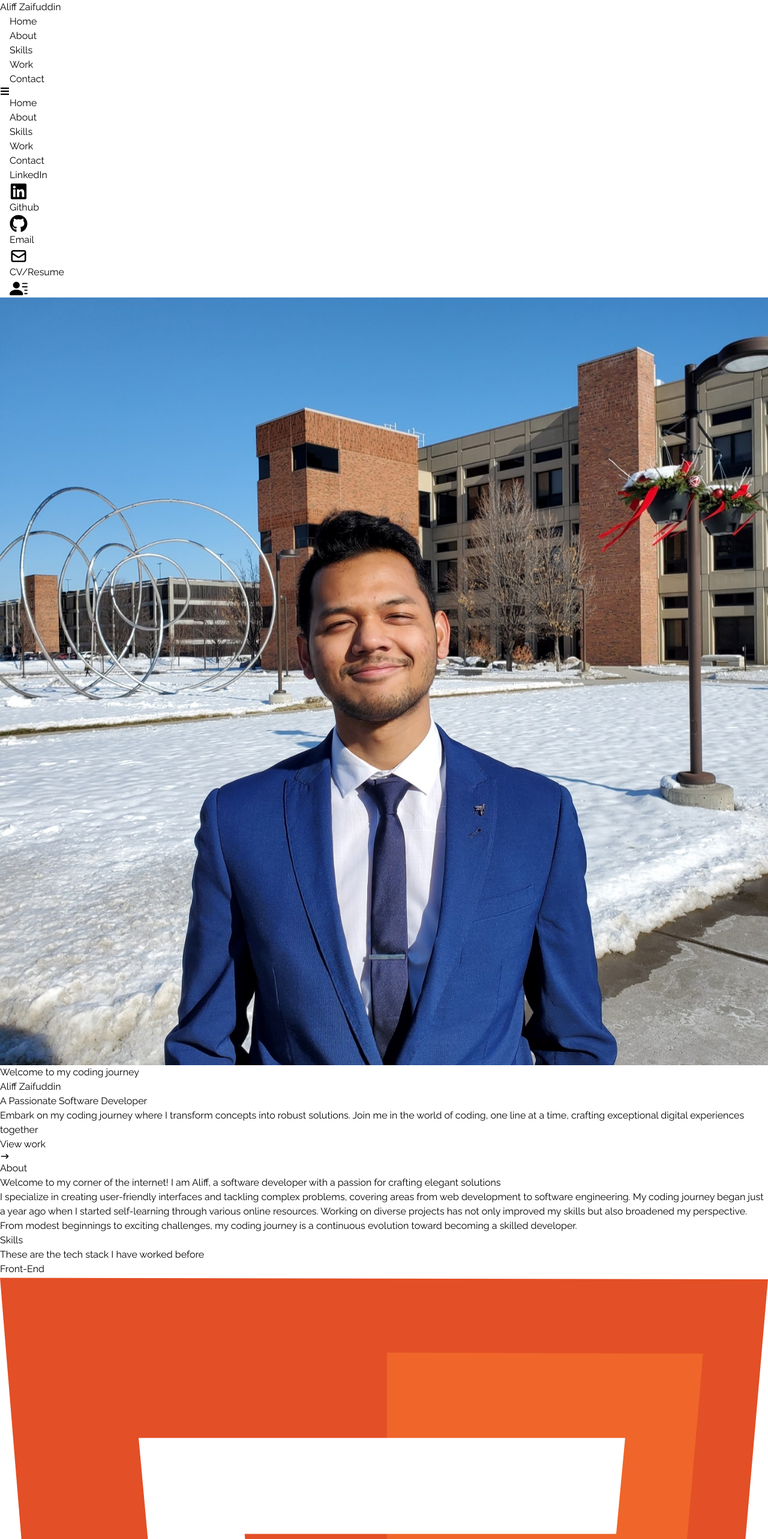
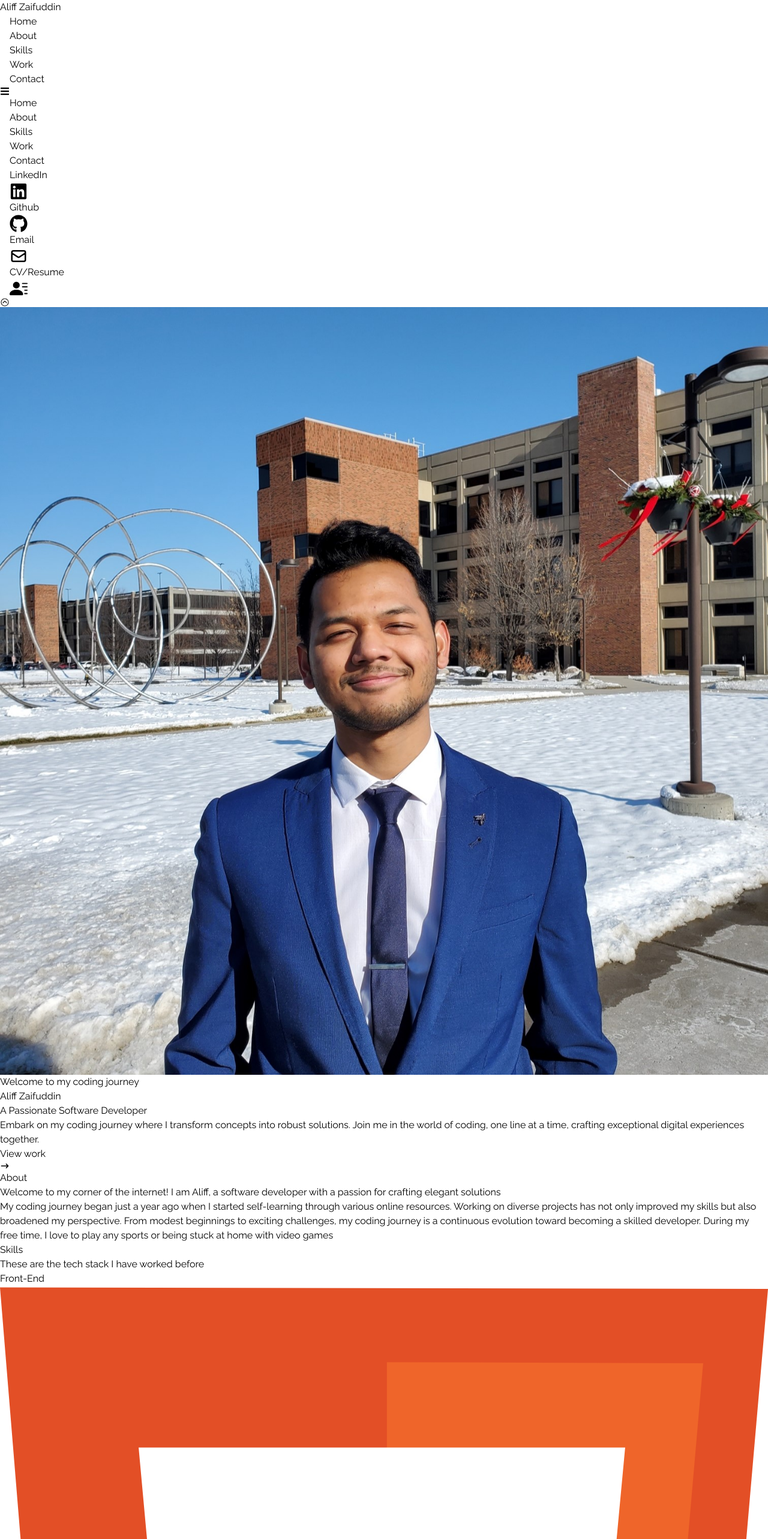
Before and after one commit to aliffzaifuddin/aliffzaifuddin.github.io, a React (Vite) app: page / in a window 1280 px wide. Shown: the top 2566 px of the page at 60% size. Built offline with nearby package versions, Linux system fonts and the light colour scheme.

Commit message:
added footer and fix styling

```diff
--- a/src/App.jsx
+++ b/src/App.jsx
@@ -1,5 +1,6 @@
 import About from "./components/About"
 import Contact from "./components/Contact"
+import Footer from "./components/Footer"
 import Hero from "./components/Hero"
 import Navbar from "./components/Navbar"
 import Skills from "./components/Skills"
@@ -16,6 +17,7 @@ function App() {
       <Skills />
       <Work />
       <Contact />
+      <Footer />
     </div>
   )
 }
--- a/src/components/About.jsx
+++ b/src/components/About.jsx
@@ -16,7 +16,7 @@ const About = () => {
             <p>Welcome to my corner of the internet! I am Aliff, a software developer with a passion for crafting elegant solutions</p>
           </div>
           <div>
-            <p>I specialize in creating user-friendly interfaces and tackling complex problems, covering areas from web development to software engineering. My coding journey began just a year ago when I started self-learning through various online resources. Working on diverse projects has not only improved my skills but also broadened my perspective. From modest beginnings to exciting challenges, my coding journey is a continuous evolution toward becoming a skilled developer.</p>
+            <p>My coding journey began just a year ago when I started self-learning through various online resources. Working on diverse projects has not only improved my skills but also broadened my perspective. From modest beginnings to exciting challenges, my coding journey is a continuous evolution toward becoming a skilled developer. During my free time, I love to play any sports or being stuck at home with video games</p>
           </div>
         </div>
       </div>
--- a/src/components/Contact.jsx
+++ b/src/components/Contact.jsx
@@ -2,12 +2,12 @@
 
 const Contact = () => {
   return (
-    <div name="contact" className='w-full h-screen bg-[#0a192f]'>
+    <div name="contact" className='w-full h-5/6 bg-[#0a192f]'>
       <div className="flex justify-center items-center h-full p-4">
         <form method='POST' action="https://getform.io/f/bcabe04f-25c6-4e1f-9f1c-82464c977943" className='flex flex-col max-w-[600px] w-full'>
           <div className='pb-8'>
             <p className='text-4xl font-bold inline border-b-4 border-slate-500 text-gray-300'>Contact</p>
-            <p className='text-gray-300 py-4'>Submit the form below or send me an email - aliffzaifuddin@gmail.com</p>
+            <p className='text-gray-300 py-4'>Submit the form below or send me an email - aliffzaifuddin97@gmail.com</p>
           </div>
           <input className='bg-slate-200 p-2' type='text' placeholder='Name' name="name"></input>
           <input className='my-4 p-2 bg-slate-200' type='email' placeholder='Email' name="email"></input>
--- /dev/null
+++ b/src/components/Footer.jsx
@@ -0,0 +1,22 @@
+import { FaGithub, FaLinkedin  } from "react-icons/fa";
+
+const Footer = () => {
+  return (
+    <div className='w-full h-max bg-[#0a192f] text-gray-300'>
+      <div className='flex flex-col justify-center items-center w-full h-full border-t-2 border-slate-300 py-4'>
+        <div className='flex flex-row justify-around max-w-[300px] w-full my-4 text-2xl '>
+          <a href='https://github.com/aliffzaifuddin' target='blank'>
+            <FaGithub />
+          </a>
+          |
+          <a href='https://www.linkedin.com/in/aliffzaifuddin/' target="blank">
+            <FaLinkedin />
+          </a>
+        </div>
+        Copyright © Aliff Zaifuddin 2024
+      </div>
+    </div>
+  )
+}
+
+export default Footer
--- a/src/components/Hero.jsx
+++ b/src/components/Hero.jsx
@@ -4,7 +4,7 @@ import {Link} from 'react-scroll'
 
 const Hero = () => {
   return (
-    <div name="hero" className='w-full h-screen bg-[#0a192f]'>
+    <div name="hero" className='w-full h-screen bg-[#0a192f] text-slate-300'>
 
       {/* Container */}
       <div className='max-w-[900px] mx-auto px-8 flex flex-col justify-center h-full'>
@@ -17,20 +17,19 @@ const Hero = () => {
           </div>
         </div>
         <p className='text-gray-300 py-4 max-w-[700px]'>
-          Embark on my coding journey where I transform concepts into robust solutions. Join me in the world of coding, one line at a time, crafting exceptional digital experiences together
+          Embark on my coding journey where I transform concepts into robust solutions. Join me in the world of coding, one line at a time, crafting exceptional digital experiences together.
         </p>
         <div>
           <button className='text-white group border-2 px-6 py-3 m-2 flex items-center hover:bg-slate-500'>
-          <Link to="work" smooth={true} duration={500}>
-            View work
-          </Link>
-            <span className='group-hover:rotate-90 duration-300'>
+            <Link className="flex items-center" to="work" smooth={true} duration={500}>
+              View work
+              <span className='group-hover:rotate-90 duration-300'>
               <HiArrowNarrowRight className='ml-3 hover:' />
-            </span>
+              </span>
+            </Link>
           </button>
         </div>
       </div>
-
     </div>
   )
 }
--- a/src/components/Navbar.jsx
+++ b/src/components/Navbar.jsx
@@ -3,15 +3,16 @@ import { FaBars, FaTimes, FaLinkedin, FaGithub } from "react-icons/fa"
 import { HiOutlineMail } from 'react-icons/hi'
 import { BsFillPersonLinesFill } from "react-icons/bs"
 import {Link} from 'react-scroll'
+import { IoIosArrowDropup } from "react-icons/io";
 
 const Navbar = () => {
   const [nav, setNav] = useState(false)
   const handleClick = () => setNav(!nav)
 
   return (
-    <div className='fixed w-full h-[80px] flex justify-between items-center px-4 bg-[#0a192f] text-gray-300'>
+    <div className='fixed w-full h-[80px] flex justify-between items-center px-6 bg-[#0a192f] text-gray-300'>
       <div>
-        <h1 className='w-[200px] text-xl'>Aliff Zaifuddin</h1>
+        <h1 className='w-[200px] text-xl hover:scale-110 duration-300'>Aliff Zaifuddin</h1>
       </div>
 
       {/* Menu */}
@@ -103,6 +104,12 @@ const Navbar = () => {
         </ul>
       </div>
 
+      <div className='fixed bottom-0 right-0 text-2xl mr-5 mb-8 hover:scale-110 duration-300 animate-bounce '>
+        <Link to="hero" smooth={true} duration={500}>
+          <IoIosArrowDropup />
+        </Link>
+      </div>
+
     </div>
   )
 }
--- a/src/components/Skills.jsx
+++ b/src/components/Skills.jsx
@@ -8,7 +8,7 @@ import Mongo from '../assets/mongo.svg'
 
 const Skills = () => {
   return (
-    <div name="skills" className='w-full h-max text-gray-300 bg-[#0a192f] pt-20'>
+    <div name="skills" className='w-full h-max md:h-5/6 text-gray-300 bg-[#0a192f] pt-20'>
       {/* container */}
       <div className='max-w-[900px] mx-auto p-4 flex flex-col justify-center w-full h-full'>
         <div>
--- a/src/components/Work.jsx
+++ b/src/components/Work.jsx
@@ -3,7 +3,7 @@ import RealEstate from '../assets/realestate.jpg'
 
 const Work = () => {
   return (
-    <div name="work" className='w-full h-max text-gray-300 bg-[#0a192f] pt-20'>
+    <div name="work" className='w-full h-max md:h-5/6 text-gray-300 bg-[#0a192f] pt-20'>
       <div className='max-w-[900px] mx-auto p-4 flex flex-col justify-center w-full h-full'>
         <div className='pb-8'>
           <p className='text-4xl font-bold inline border-b-4'>Work</p>
```
